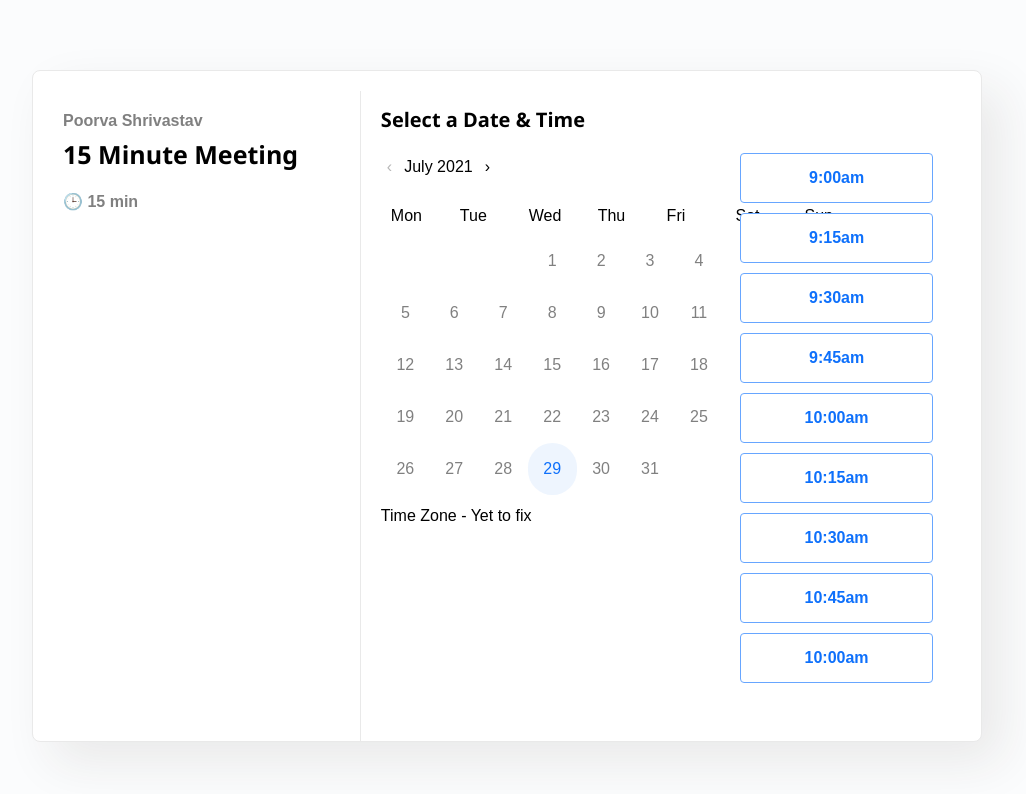
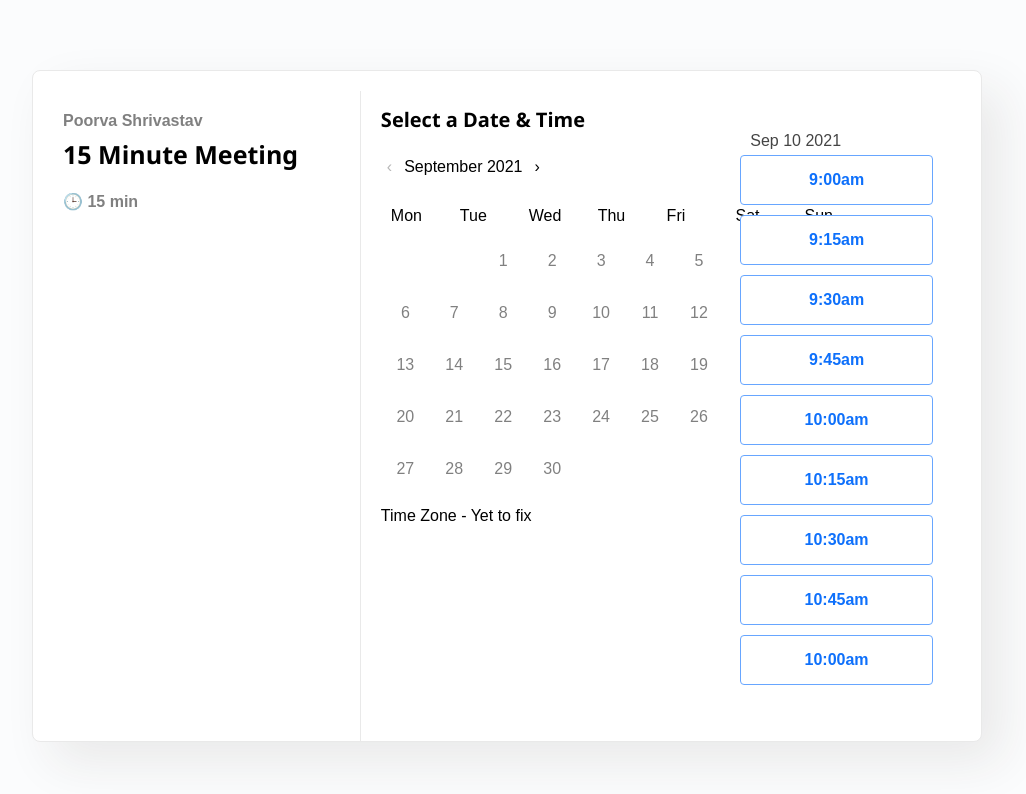
Before and after one commit to Poorva-Shrivastav/Calendly-clone, a React (Create React App) app in the folder frontend/calendly-clone/: page /user/15min/date in a window 1280 px wide. Shown: the top 794 px of the page, without its empty margins (156-1182 px from the left). Built offline with nearby package versions, Linux system fonts and the light colour scheme; the HTML template or start-up script is replaced by a standard one.

Commit message:
fixed passing date from calendar

```diff
--- a/frontend/calendly-clone/package.json
+++ b/frontend/calendly-clone/package.json
@@ -13,6 +13,7 @@
     "react-calendar": "^3.4.0",
     "react-dom": "^17.0.2",
     "react-google-login": "^5.2.2",
+    "react-moment": "^1.1.1",
     "react-router-dom": "^5.2.0",
     "react-scripts": "4.0.3",
     "validator": "^13.6.0",
--- a/frontend/calendly-clone/src/App.js
+++ b/frontend/calendly-clone/src/App.js
@@ -13,8 +13,7 @@ import CalendarReact from './screens/FifteenMin/Calendar/CalendarReact';
 import MeetingConfirmation from './screens/FifteenMin/MeetingConfirmation/MeetingConfirmation';
 import SignupWithGoogle from './screens/SignupWithGoogle/SignupWithGoogle';
 import CalendarGoogle from './calendarGoogleApi/CalendarGoogle';
-
-export const TimeSlotContext = createContext(null);
+// import { useHistory } from 'react-router';
 
 function App({loginEmail, email, time, name}) {
 
@@ -23,11 +22,16 @@ function App({loginEmail, email, time, name}) {
 
   const timeSlotSetter = (e) => setTimeSlot(e.target.name);
 
+  // const selectedDateSetter = (e) => setSelectedDate(e)
+
+  const dateToFormat = '2021-09-10';
+  const [newDate, setNewDate] = useState(new Date(dateToFormat))
+  const dateSetter = (e) => setNewDate(e)
+
   return (
 
     <Router>
       <Switch>
-      {/* <TimeSlotContext.Provider value={{ timeRange, setTimeRange }}> */}
         <div className="App">
 
             <Route exact path="/"><Home/></Route>
@@ -38,13 +42,12 @@ function App({loginEmail, email, time, name}) {
             <Route exact path="/signin/:loginEmail"><SigninValidation/></Route>
             <Route exact path="/user"><EventTypes time={time}/></Route>
             <Route exact path="/user/:time"><FifteenMin/></Route>
-            <Route exact path="/user/15min/date"><SelectedDate selectedDate={selectedDate} setTimeSlot={timeSlotSetter}/></Route>
-            <Route exact path="/user/15min/date/meeting"><MeetingScheduler CalendarReact={selectedDate} timeSlot={timeSlot}/></Route>
-            <Route exact path="/user/15min/date/meeting-confirmation"><MeetingConfirmation /></Route>
+            <Route exact path="/user/15min/date"><SelectedDate newDate={newDate} setNewDate={dateSetter} setTimeSlot={timeSlotSetter}/></Route>
+            <Route exact path="/user/15min/date/meeting"><MeetingScheduler newDate={newDate} timeSlot={timeSlot}/></Route>
+            <Route exact path="/user/15min/date/meeting-confirmation" newDate={newDate} timeSlot={timeSlot}><MeetingConfirmation /></Route>
             <Route exact path="/googlecalendar"><CalendarGoogle/></Route>
 
         </div>
-        {/* </TimeSlotContext.Provider> */}
      </Switch>
     </Router>
 
--- a/frontend/calendly-clone/src/screens/FifteenMin/MeetingConfirmation/MeetingConfirmation.js
+++ b/frontend/calendly-clone/src/screens/FifteenMin/MeetingConfirmation/MeetingConfirmation.js
@@ -1,8 +1,8 @@
 import React from 'react'
-// import TimeBar from '../FifteenMin/TimeBar/TimeBar'
 import './MeetingConfirmation.css'
+import Moment from 'react-moment'
 
-function MeetingConfirmation({name, timeSlot}) {
+function MeetingConfirmation({name, newDate, timeSlot }) {
     return (
         // <div>
             <div className="outerdiv-meetingConf">
@@ -13,7 +13,9 @@ function MeetingConfirmation({name, timeSlot}) {
                     </div>
                     <div className="lower-div-meetingConf">
                         <h4 id="event-string-h4-meetingConf">🟡 {"15 Minute Meeting"}</h4>
-                        <p id="event-string-p-meetingConf">🗓️ 9:30am - 9:45am, Friday, July 30, 2021</p>
+                        {/* <p id="event-string-p-meetingConf">🗓️ 9:30am - 9:45am, Friday, July 30, 2021</p> */}
+                        <p id="event-string-p">🗓️ {timeSlot}, <Moment format="MMM DD YYYY" date={newDate}/> </p>
+
                         <p id="time-zone-meetingConf">🌎 India Standard Time</p>
 
                         <h5 id="event-string-h5-meetingConf">A calendar invitation has been sent to your email address.</h5>
--- a/frontend/calendly-clone/src/screens/FifteenMin/SelectedDate/SelectedDate.js
+++ b/frontend/calendly-clone/src/screens/FifteenMin/SelectedDate/SelectedDate.js
@@ -5,48 +5,42 @@ import { useHistory, useParams } from "react-router";
 import "./SelectedDate.css";
 import "../Calendar/CalendarReact.css";
 import Calendar from "react-calendar";
-import dateFormat from "dateformat";
-import MeetingScheduler from "../../MeetingScheduler/MeetingScheduler";
+// import dateFormat from "dateformat";
+import Moment from 'react-moment'
 
-// import TimeSlotContext from "../../../App";
 
-function SelectedDate({ time, setTimeSlot }) {
-  const [timeSetter, SettimeSetter] = useState("");
+function SelectedDate({ time, setNewDate, newDate, setTimeSlot }) {
   const [clicked, setClicked] = useState(false);
 
-  const [date, setDate] = useState(new Date());
-  const [selectedDate, setSelectedDate] = useState("");
+  const dateToFormat = '2021-09-10';
+    const [date, setDate] = useState(new Date(dateToFormat))
+    const value = new Date(dateToFormat)
 
-  // const {timeRange, setTimeRange} = useContext(TimeSlotContext)
-  // const [timeSlot, setTimeSlot] = useState("Yo Yo");
+    const history = useHistory()
+    const selectedDateSetHandler = (e) => {
+        let path = `/user/15min/date`;
+        history.push(path);
+      };
 
-  const history = useHistory();
+
+    console.log(newDate);
 
     const meetingScheduleHandler = (e) => {
       let path = `/user/15min/date/meeting`;
-    history.push
-    // (path);
-    ({
-      pathname: path,
-      // timeSlot:timeSlot
-    })
+      history.push(path)
     };
+/*
+    const dateHandler = () => setDate(date);
 
-  // const timeSlotSetter = (e) => setTimeSlot(e.target.name);
-
-  const dateHandler = () => {
-    setDate(date);
-  };
-
-  const selectedDateSetter = (value, e) => {
+    const selectedDateSetHandler = (value, e) => {
       let path = `/user/15min/date`;
       history.push(path);
-    setSelectedDate(e.target.ariaLabel);
+      // {selectedDateSetter}
     };
+*/
 
   return (
     <div>
-      {/* <TimeSlotContext.Provider value={timeSlot}> */}
       <div className="outerdiv-selectedDate">
         <div className="left-container-selectedDate">
           <TimeBar time={15} />
@@ -55,28 +49,34 @@ function SelectedDate({ time, setTimeSlot }) {
         <div className="right-container-selectedDate">
           <div>
             <h2 id="bottom-h2-date">Select a Date & Time</h2>
-            {/* <CalendarReact/> */}
             <div>
             <Calendar
+                activeStartDate={date}
+                selectRange={false}
+                minDate={date}
+                onClickDay= {setNewDate}
+                onChange={selectedDateSetHandler}
+            />
+              {/* <Calendar
                 value={date}
                 onChange={dateHandler}
                 selectRange={false}
                 minDate={date}
-                onClickDay={selectedDateSetter}
-                selectedDate={selectedDate}
-              />
+                onClickDay={setSelectedDate}
+                onClick={selectedDateSetHandler}
+                // selectedDate={selectedDate}
+              /> */}
             </div>
             <div className="timezone">
               Time Zone - Yet to fix
-              {/* Hi - {timeRange} */}
             </div>
           </div>
         </div>
         <div className="rightmost-popup-selectedDate">
           <div>
             <div className="selected-date">
-              {/* <p>Selected date - {selectedDate}</p> */}
-              <p>{selectedDate}</p>
+              {/* <p>{selectedDate}</p> */}
+              <Moment format="MMM DD YYYY" date={newDate} />
             </div>
             <div
               className="button-container"
@@ -636,7 +636,7 @@ function SelectedDate({ time, setTimeSlot }) {
           </div>
         </div>
       </div>
-      {console.log("I'm from Selected Date - ", selectedDate)}
+
     </div>
   );
 }
--- a/frontend/calendly-clone/src/screens/MeetingScheduler/MeetingScheduler.js
+++ b/frontend/calendly-clone/src/screens/MeetingScheduler/MeetingScheduler.js
@@ -3,15 +3,13 @@ import TimeBar from '../FifteenMin/TimeBar/TimeBar'
 import'./MeetingScheduler.css'
 import { useHistory, useParams } from 'react-router'
 import validator from 'validator'
-// import CalendarReact from '../FifteenMin/Calendar/CalendarReact'
-import SelectedDate from '../FifteenMin/SelectedDate/SelectedDate'
 import CalendarGoogle from '../../calendarGoogleApi/CalendarGoogle'
 import {useLocation} from 'react-router-dom'
-import Calendar from "react-calendar";
+import Moment from 'react-moment'
 
 // import TimeSlotContext from '../../App'
 
-function MeetingScheduler({selectedDate, timeSlot}) {
+function MeetingScheduler({ newDate ,timeSlot}) {
     const [addGuests, setAddGuests] = useState(false)
     const [name, setName] = useState('')
     const [mainEmail, setMainEmail] = useState('')
@@ -23,7 +21,7 @@ function MeetingScheduler({selectedDate, timeSlot}) {
     const [isEditEmail, setIsEditEmail] = useState(null)
     const [toggleUpdated, setToggleUpdated] = useState(true)
     const [emailError, setEmailError] = useState('')
-    // const [isValid, setIsValid] = useState(false)
+
 
 
     const {time} = useParams();
@@ -32,7 +30,7 @@ function MeetingScheduler({selectedDate, timeSlot}) {
         let path = `/user/15min/date`
         history.push(path)
     }
-    console.log(`I'm from Meeting - ${timeSlot} - ${selectedDate}`)
+    console.log(`I'm from Meeting - ${timeSlot} - ${newDate}`)
 
     const nameChangeHandler = (e) => setName(e.target.value)
 
@@ -163,7 +161,7 @@ function MeetingScheduler({selectedDate, timeSlot}) {
                     //    'description': 'A chance to hear more about Google\'s developer products.',
                         'start': {
                           'dateTime': '2021-08-28T09:00:00-07:00',
-                            // 'dateTime': `${selectedDate}T${timeSlot}`,
+                            // 'dateTime': `${newDate}T${timeSlot}`,
                           'timeZone': 'America/Los_Angeles'
                         },
                         'end': {
@@ -193,16 +191,12 @@ function MeetingScheduler({selectedDate, timeSlot}) {
                       });
 
                       request.execute(event => {
-                        // window.open(event.htmlLink)
                         history.push(path)
                       });
                 })
 
             })
 
-
-            // let path = `/user/15min/date/meeting-confirmation`
-            // history.push(path)
             const response = await fetch("http://localhost:8000/send", {
             method: "POST",
             headers: {
@@ -242,7 +236,8 @@ function MeetingScheduler({selectedDate, timeSlot}) {
                     <button className="back-button" onClick={backHandler}>⬅</button>
                     <TimeBar time={15}/>
                     <p id="event-string-p">🗓️ 9:00am - 9:15am, Friday, July 30, 2021</p>
-                    <p id="event-string-p">🗓️ {timeSlot} am - {selectedDate}</p>
+                    <p id="event-string-p">🗓️ {timeSlot} -
+                    <Moment format="MMM DD YYYY" date={newDate} /> </p>
                     <p id="time-zone">🌎 India Standard Time</p>
                 </div>
 
@@ -328,7 +323,7 @@ function MeetingScheduler({selectedDate, timeSlot}) {
                             value={message}
                             onChange={messageChangeHandler}
                             ></textarea>
-                        <button type="submit" value="Submit" className="schedule-event-button">Schedule Event</button>
+                        <button type="submit" value="Submit" className="schedule-event-button" onClick={submitHandler}>Schedule Event</button>
                     </div>
                 </div>
             </form>
```
Also changed, not shown: 1 other file (tests, documents, lock files or other folders). Lines whose indentation alone changed are shown as unchanged.
